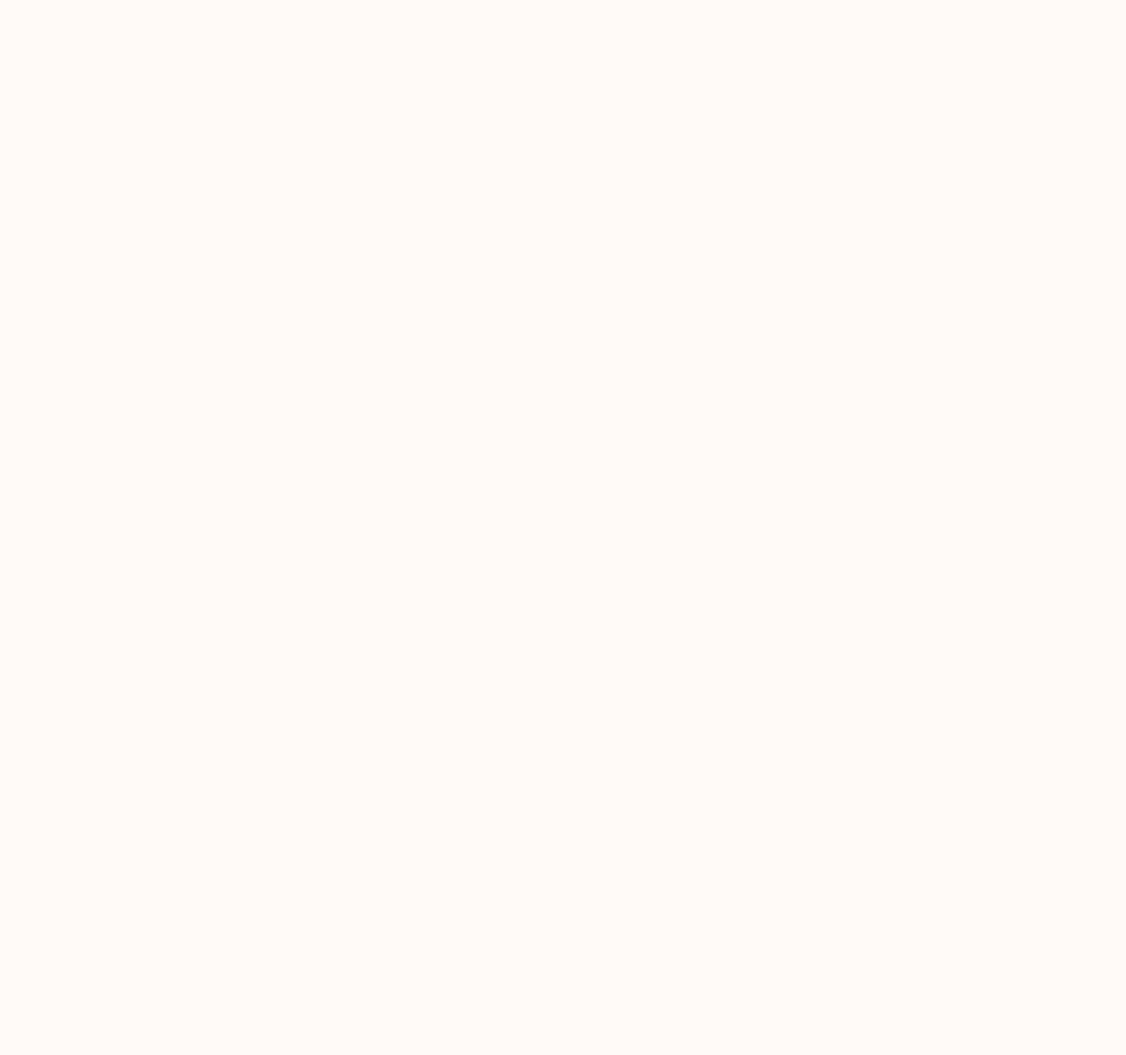
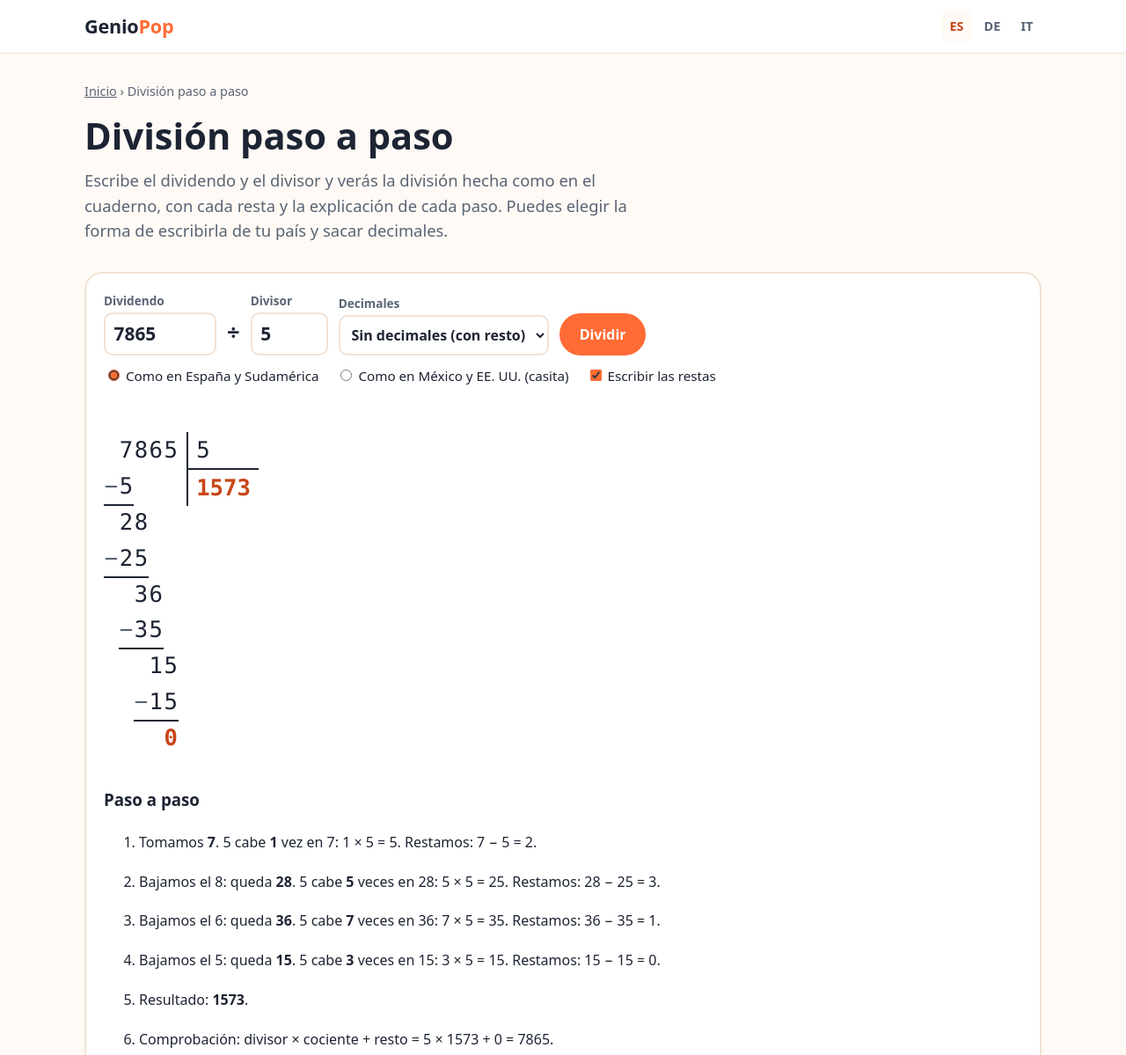
Before and after one commit to alexanderklimin/geniopop, an Astro site: page /es/division in a window 1280 px wide. Before the commit this address had no page. Shown: the top 1199 px of the page at 88% size. Before the commit the page ends 800 px from the top, so only its background shows below. Built offline with nearby package versions, Linux system fonts and the light colour scheme; Astro itself is replaced by a stand-in of ours.

Commit message:
es: long division step by step (galera and bracket layouts)
Co-Authored-By: Claude Opus 5.5 <noreply@anthropic.com>

```diff
--- /dev/null
+++ b/src/components/LongDivision.astro
@@ -0,0 +1,89 @@
+---
+import { longDivision } from '../lib/longdivision.js';
+import { resolvePrefs } from '../lib/locale.js';
+import { divisionHTML, DIV_TEXT } from '../i18n/division-render.js';
+interface Props { lang: string; dividend?: string; divisor?: number; decimals?: number; labels: Record<string, string> }
+const { lang, dividend = '7865', divisor = 5, decimals = 0, labels } = Astro.props;
+const prefs = resolvePrefs(lang, []);
+const res = longDivision(dividend, divisor, { decimals });
+const html = divisionHTML(res, { layout: prefs.layout, sep: prefs.decimalSep });
+const steps = DIV_TEXT[lang].steps(res, prefs.decimalSep);
+---
+<section class="fx ldc" data-ld data-lang={lang} data-labels={JSON.stringify(labels)}>
+  <form class="ld-form" data-ld-form novalidate>
+    <label>{labels.dividend}<input name="a" value={dividend} inputmode="decimal" /></label>
+    <span class="ld-sign">÷</span>
+    <label>{labels.divisor}<input name="b" value={divisor} inputmode="numeric" /></label>
+    <label>{labels.decimals}
+      <select name="dec">
+        <option value="0" selected={decimals === 0}>{labels.dec0}</option>
+        <option value="2" selected={decimals === 2}>{labels.dec2}</option>
+        <option value="10" selected={decimals === 10}>{labels.decAll}</option>
+      </select>
+    </label>
+    <button class="fx-go">{labels.calc}</button>
+  </form>
+  <div class="ld-opts">
+    <label><input type="radio" name="layout" value="galera" checked={prefs.layout === 'galera'} /> {labels.galera}</label>
+    <label><input type="radio" name="layout" value="bracket" checked={prefs.layout === 'bracket'} /> {labels.bracket}</label>
+    <label><input type="checkbox" name="products" checked /> {labels.products}</label>
+  </div>
+  <p class="fx-err" data-ld-err role="alert"></p>
+  <div class="ld-out" data-ld-out set:html={html} />
+  <h3>{labels.steps}</h3>
+  <ol class="fx-steps" data-ld-steps>{steps.map((s) => <li set:html={s} />)}</ol>
+</section>
+
+<script>
+  import { longDivision } from '../lib/longdivision.js';
+  import { resolvePrefs } from '../lib/locale.js';
+  import { divisionHTML, DIV_TEXT } from '../i18n/division-render.js';
+  for (const root of document.querySelectorAll('[data-ld]')) {
+    const lang = root.dataset.lang, L = JSON.parse(root.dataset.labels);
+    const prefs = resolvePrefs(lang, navigator.languages || []);
+    const form = root.querySelector('[data-ld-form]');
+    root.querySelector(`[name=layout][value=${prefs.layout}]`).checked = true;
+    const run = () => {
+      const err = root.querySelector('[data-ld-err]');
+      err.textContent = '';
+      const a = form.elements.a.value.trim().replace(/\s/g, ''), b = form.elements.b.value.trim();
+      if (!/^\d{1,12}([.,]\d{1,6})?$/.test(a) || !/^\d{1,6}$/.test(b) || Number(b) === 0) { err.textContent = Number(b) === 0 && /^\d+$/.test(b) ? L.errZero : L.err; return; }
+      try {
+        const res = longDivision(a, Number(b), { decimals: Number(form.elements.dec.value) });
+        const layout = root.querySelector('[name=layout]:checked').value;
+        root.querySelector('[data-ld-out]').innerHTML = divisionHTML(res, { layout, showProducts: root.querySelector('[name=products]').checked, sep: prefs.decimalSep });
+        root.querySelector('[data-ld-steps]').innerHTML = DIV_TEXT[lang].steps(res, prefs.decimalSep).map((s) => `<li>${s}</li>`).join('');
+      } catch { err.textContent = L.err; }
+    };
+    form.addEventListener('submit', (e) => { e.preventDefault(); run(); });
+    root.querySelectorAll('.ld-opts input, [name=dec]').forEach((i) => i.addEventListener('change', run));
+    if (prefs.layout !== 'galera' || prefs.decimalSep !== ',') run();
+  }
+</script>
+
+<style is:global>
+  .ld-form { display: flex; flex-wrap: wrap; align-items: end; gap: 0.75rem; }
+  .ld-form label { display: flex; flex-direction: column; font-size: 0.85rem; font-weight: 600; color: var(--muted); gap: 0.2rem; }
+  .ld-form input { width: 8rem; font: inherit; font-size: 1.3rem; font-weight: 700; color: var(--ink); padding: 0.4rem 0.6rem; border: 2px solid var(--line); border-radius: 10px; }
+  .ld-form input[name=b] { width: 5.5rem; }
+  .ld-form select { font: inherit; font-size: 1rem; padding: 0.55rem; border: 2px solid var(--line); border-radius: 10px; background: #fff; color: var(--ink); }
+  .ld-sign { font-size: 1.6rem; font-weight: 800; padding-bottom: 0.4rem; }
+  .ld-opts { display: flex; flex-wrap: wrap; gap: 0.5rem 1.25rem; margin: 0.75rem 0 0; font-size: 0.95rem; }
+  .ld-opts input { accent-color: var(--pop); }
+  .ld-out { overflow-x: auto; padding: 1rem 0; }
+  .ld { display: inline-flex; align-items: flex-start; font-family: ui-monospace, 'SFMono-Regular', Menlo, Consolas, monospace; font-size: 1.6rem; line-height: 1.6; }
+  .ld-grid { display: grid; grid-auto-rows: 1.6em; }
+  .ld-row { display: grid; grid-template-columns: repeat(var(--n), 1.1ch); }
+  .ld-row span { text-align: center; position: relative; }
+  .ld-row .ul { border-bottom: 2px solid var(--ink); }
+  .ld-row .mi { color: var(--muted); }
+  .ld-row .pt::after { content: ','; position: absolute; right: -0.35ch; }
+  .ld-row.rest span:not(:empty) { color: var(--pop-dark); font-weight: 700; }
+  .ld-side { display: flex; flex-direction: column; border-left: 2px solid var(--ink); margin-left: 0.6ch; }
+  .ld-side .ld-dv { border-bottom: 2px solid var(--ink); padding: 0 0.6ch; }
+  .ld-side .ld-q { padding: 0 0.6ch; color: var(--pop-dark); font-weight: 700; }
+  .ld-bracket .ld-left { padding-top: 1.6em; padding-right: 0.2ch; }
+  .ld-row.brk { border-top: 2px solid var(--ink); border-left: 2px solid var(--ink); border-top-left-radius: 10px; }
+  .ld-row.quot span { color: var(--pop-dark); font-weight: 700; }
+  .rep { text-decoration: overline; }
+</style>
--- /dev/null
+++ b/src/i18n/division-render.js
@@ -0,0 +1,93 @@
+// Draws a long division (src/lib/longdivision.js result) as HTML in a school layout, plus step texts.
+// Layouts: 'galera' (divisor on the right, quotient under it: ES, AR, CL, CO…), 'bracket' (MX "casita", US).
+// Every cell is one digit wide, so columns line up like on squared paper.
+
+function placeDigits(str, endCol) {
+  const out = new Map();
+  [...str].forEach((ch, i) => out.set(endCol - str.length + 1 + i, ch));
+  return out;
+}
+
+function rowHTML(cells, n, { minusAt = null, underlineFrom = null, underlineTo = null, cls = '', pointAfter = null } = {}) {
+  const spans = [];
+  for (let c = -1; c < n; c++) {
+    let ch = c === -1 ? '' : cells.get(c) ?? '';
+    const classes = [];
+    if (minusAt !== null && c === minusAt) { ch = '−'; classes.push('mi'); }
+    if (underlineFrom !== null && c >= underlineFrom && c <= underlineTo) classes.push('ul');
+    if (pointAfter !== null && c === pointAfter - 1 && cells.has(c)) classes.push('pt');
+    spans.push(`<span${classes.length ? ` class="${classes.join(' ')}"` : ''}>${ch}</span>`);
+  }
+  return `<div class="ld-row${cls ? ` ${cls}` : ''}">${spans.join('')}</div>`;
+}
+
+export function quotientText(res, sep) {
+  const { int, dec, repeating } = res.quotient;
+  if (!dec) return int;
+  if (!repeating) return `${int}${sep}${dec}`;
+  return `${int}${sep}${dec.slice(0, repeating.start)}<span class="rep">${dec.slice(repeating.start, repeating.end)}</span>`;
+}
+
+export function divisionHTML(res, { layout = 'galera', showProducts = true, sep = ',' } = {}) {
+  const D = res.dividend.digits, P = res.dividend.pointAfter;
+  const shownDividend = res.dividend.int.length + res.dividend.dec.length;
+  const last = res.steps.at(-1);
+  const n = Math.max(shownDividend, last.col + 1);
+  const hasDecInDividend = res.dividend.dec.length > 0;
+  const rows = [];
+  // dividend
+  const divCells = new Map(D.slice(0, shownDividend).map((d, i) => [i, String(d)]));
+  const dividendRow = rowHTML(divCells, n, { cls: layout === 'bracket' ? 'brk' : 'top', pointAfter: hasDecInDividend ? P : null });
+  res.steps.forEach((s, i) => {
+    if (showProducts && !(s.digit === 0 && i > 0)) { // a 0 in the quotient: nothing to subtract, school skips the row
+      const p = String(s.product);
+      const start = s.col - p.length + 1;
+      rows.push(rowHTML(placeDigits(p, s.col), n, { minusAt: start - 1, underlineFrom: start - 1, underlineTo: s.col }));
+    }
+    const next = res.steps[i + 1];
+    if (next) rows.push(rowHTML(placeDigits(`${s.remainder}${D[next.col]}`, next.col), n));
+    else rows.push(rowHTML(placeDigits(String(s.remainder), s.col), n, { cls: 'rest' }));
+  });
+  const q = quotientText(res, sep);
+  if (layout === 'bracket') {
+    const qCells = new Map(res.steps.map((s) => [s.col, String(s.digit)]));
+    // leading zeros of the quotient are not written above the dividend
+    const firstNonZero = res.steps.findIndex((s) => s.digit !== 0 || s.col >= P - 1);
+    for (let i = 0; i < firstNonZero; i++) qCells.delete(res.steps[i].col);
+    const qRow = rowHTML(qCells, n, { cls: 'quot', pointAfter: res.quotient.dec ? P : null });
+    return `<div class="ld ld-bracket" style="--n:${n + 1}"><div class="ld-left"><span class="ld-dv">${res.divisor}</span></div><div class="ld-grid">${qRow}${dividendRow}${rows.join('')}</div></div>`;
+  }
+  return `<div class="ld ld-galera" style="--n:${n + 1}"><div class="ld-grid">${dividendRow}${rows.join('')}</div><div class="ld-side"><span class="ld-dv">${res.divisor}</span><span class="ld-q">${q}</span></div></div>`;
+}
+
+export const DIV_TEXT = {
+  es: {
+    times: (q) => (q === 1 ? 'vez' : 'veces'),
+    steps(res, sep) {
+      const d = res.divisor, out = [];
+      let pointSaid = false;
+      res.steps.forEach((s, i) => {
+        let t = '';
+        if (i === 0) t += `Tomamos <strong>${s.partial}</strong>${String(s.partial).length > 1 && s.col > 0 ? `: con menos cifras no alcanza para dividir entre ${d}` : ''}. `;
+        else {
+          if (s.afterPoint && !pointSaid && res.dividend.dec.length <= s.col - res.dividend.pointAfter) {
+            t += `Ya no quedan cifras: ponemos una coma en el cociente y bajamos un 0. `;
+            pointSaid = true;
+          } else t += `Bajamos el ${s.broughtDown}: queda <strong>${s.partial}</strong>. `;
+        }
+        t += s.digit === 0
+          ? `${d} no cabe en ${s.partial}, así que escribimos un <strong>0</strong> en el cociente.`
+          : `${d} cabe <strong>${s.digit}</strong> ${this.times(s.digit)} en ${s.partial}: ${s.digit} × ${d} = ${s.product}. Restamos: ${s.partial} − ${s.product} = ${s.remainder}.`;
+        out.push(t);
+      });
+      const q = quotientText(res, sep).replace(/<[^>]+>/g, '');
+      const period = res.quotient.repeating ? res.quotient.dec.slice(res.quotient.repeating.start, res.quotient.repeating.end) : '';
+      const rep = period ? (period.length === 1 ? ` El ${period} se repite sin fin: es un decimal periódico (se marca con una raya encima).` : ` El grupo ${period} se repite sin fin: es un decimal periódico (se marca con una raya encima).`) : '';
+      const qHtml = quotientText(res, sep);
+      if (res.quotient.dec || res.remainder === 0) out.push(`Resultado: <strong>${qHtml}</strong>.${res.remainder !== 0 && !period ? ' La división todavía no ha terminado: el resto aún no es 0. Si necesitas más precisión, saca más decimales; si no, redondea.' : ''}${rep}`);
+      else out.push(`Cociente: <strong>${q}</strong>, resto: <strong>${res.remainder}</strong>.`);
+      if (!res.quotient.dec) out.push(`Comprobación: divisor × cociente + resto = ${d} × ${res.quotient.int} + ${res.remainder} = ${d * Number(res.quotient.int) + res.remainder}.`);
+      return out;
+    },
+  },
+};
--- a/src/i18n/ui.js
+++ b/src/i18n/ui.js
@@ -23,7 +23,7 @@ export const UI = {
     sections: [
       { title: 'Tablas de multiplicar', text: 'Del 1 al 12, con práctica en orden, salteada o contrarreloj, y la tabla pitagórica.', href: '/es/tablas-de-multiplicar/' },
       { title: 'Fracciones', text: 'Calculadora de suma, resta, multiplicación y división con el procedimiento completo.', href: '/es/fracciones/' },
-      { title: 'Calculadoras', text: 'Porcentajes, números romanos, división paso a paso, mcm y mcd, potencias y raíces.', links: [['Porcentajes', '/es/calculadora-de-porcentajes/'], ['Números romanos', '/es/numeros-romanos/'], ['mcm y mcd', '/es/mcm-mcd/']] },
+      { title: 'Calculadoras', text: 'Porcentajes, números romanos, división paso a paso, mcm y mcd, potencias y raíces.', links: [['Porcentajes', '/es/calculadora-de-porcentajes/'], ['Números romanos', '/es/numeros-romanos/'], ['División', '/es/division/'], ['mcm y mcd', '/es/mcm-mcd/']] },
       { title: 'Fichas para imprimir', text: 'Elige tema, curso y cantidad: la ficha sale lista en A4 o carta, con hoja de soluciones.' },
       { title: 'Juegos y reto del día', text: 'Juegos cortos de cálculo y un acertijo nuevo cada día.' },
       { title: 'Ciencia en casa', text: 'Experimentos seguros con materiales de la cocina.' },
--- /dev/null
+++ b/src/pages/es/division.astro
@@ -0,0 +1,77 @@
+---
+import Base from '../../layouts/Base.astro';
+import LongDivision from '../../components/LongDivision.astro';
+import { longDivision } from '../../lib/longdivision.js';
+import { divisionHTML } from '../../i18n/division-render.js';
+import { generate } from '../../lib/worksheet.js';
+
+const path = '/es/division/';
+const labels = { dividend: 'Dividendo', divisor: 'Divisor', decimals: 'Decimales', dec0: 'Sin decimales (con resto)', dec2: '2 decimales', decAll: 'Hasta 10 decimales', calc: 'Dividir', galera: 'Como en España y Sudamérica', bracket: 'Como en México y EE. UU. (casita)', products: 'Escribir las restas', steps: 'Paso a paso', err: 'Escribe un dividendo (puede tener decimales) y un divisor entero.', errZero: 'No se puede dividir entre 0.' };
+const faqs = [
+  { q: '¿Cuáles son las partes de una división?', a: 'El dividendo es el número que se reparte, el divisor es entre cuántos se reparte, el cociente es el resultado y el resto es lo que sobra. Siempre se cumple: dividendo = divisor × cociente + resto.' },
+  { q: '¿Cómo se divide entre dos cifras?', a: 'Igual que entre una, pero al principio se toman dos o tres cifras del dividendo. Para estimar cuántas veces cabe, fíjate en las primeras cifras: para saber cuántas veces cabe 23 en 97, piensa cuántas veces cabe 2 en 9 (4) y comprueba: 4 × 23 = 92.' },
+  { q: '¿Qué hago si el divisor no cabe?', a: 'Se escribe un 0 en el cociente y se baja la siguiente cifra. Olvidar ese 0 es el error más común: 408 ÷ 4 = 102, no 12.' },
+  { q: '¿Cómo saco decimales en una división?', a: 'Cuando ya no quedan cifras por bajar y el resto no es 0, se pone una coma en el cociente y se baja un 0. Se repite hasta que el resto sea 0 o hasta tener los decimales que se piden.' },
+  { q: '¿Por qué en México se escribe diferente?', a: 'En México y Estados Unidos se usa la «casita»: el divisor va a la izquierda y el cociente encima del dividendo. En España y gran parte de Sudamérica, el divisor va a la derecha y el cociente debajo. El cálculo es exactamente el mismo.' },
+];
+const faq = { '@context': 'https://schema.org', '@type': 'FAQPage', mainEntity: faqs.map((f) => ({ '@type': 'Question', name: f.q, acceptedAnswer: { '@type': 'Answer', text: f.a } })) };
+const ex408 = divisionHTML(longDivision(408, 4), { layout: 'galera' });
+const sheet1 = generate('div', { count: 8, seed: 3, divisorDigits: 1, quotientDigits: 3 }).problems;
+const sheet2 = generate('div', { count: 4, seed: 4, divisorDigits: 2, quotientDigits: 2, remainder: true }).problems;
+const sheet = [...sheet1, ...sheet2];
+---
+<Base lang="es" title="División paso a paso: calculadora de divisiones con resto y decimales"
+  description="Resuelve divisiones en columna paso a paso, entre una y dos cifras, con resto o con decimales, escritas como en España y Sudamérica o con la «casita» de México. Explicación, errores frecuentes y fichas."
+  alternates={{ es: path }} crumbs={[{ name: 'División paso a paso', path }]} jsonLd={[faq]}>
+  <h1>División paso a paso</h1>
+  <p class="lead">Escribe el dividendo y el divisor y verás la división hecha como en el cuaderno, con cada resta y la explicación de cada paso. Puedes elegir la forma de escribirla de tu país y sacar decimales.</p>
+
+  <LongDivision lang="es" dividend="7865" divisor={5} labels={labels} />
+
+  <section class="prose">
+    <h2>Cómo hacer una división, paso a paso</h2>
+    <ol>
+      <li>Toma la primera cifra del dividendo. Si es menor que el divisor, toma dos (o las que hagan falta).</li>
+      <li>Busca cuántas veces cabe el divisor en ese número y escríbelo en el cociente.</li>
+      <li>Multiplica esa cifra por el divisor y réstalo.</li>
+      <li>Baja la siguiente cifra del dividendo junto al resto y vuelve al paso 2.</li>
+      <li>Cuando no quedan cifras, lo que sobra es el resto. Comprueba: divisor × cociente + resto = dividendo.</li>
+    </ol>
+    <p>En España también se enseña la <strong>división abreviada</strong>: se hacen las restas de cabeza y solo se escribe el resto. Desmarca «Escribir las restas» para verla así.</p>
+
+    <h2>El error del cero en el cociente</h2>
+    <p>Si al bajar una cifra el divisor no cabe, hay que escribir un 0 en el cociente antes de bajar la siguiente. En 408 ÷ 4, al bajar el 0 queda 0, y el 4 cabe 0 veces: el resultado es 102, no 12.</p>
+    <div class="example" set:html={ex408} />
+
+    <h2>Divisiones entre dos cifras</h2>
+    <p>El método es el mismo, pero estimar cuántas veces cabe cuesta más. Un truco: tapa la última cifra de los dos números. Para 97 ÷ 23, piensa en 9 ÷ 2 ≈ 4 y comprueba 4 × 23 = 92. Si te pasas, prueba con una menos.</p>
+
+    <h2>Errores frecuentes</h2>
+    <ul>
+      <li>Olvidar el 0 en el cociente (ver arriba).</li>
+      <li>Escribir un resto mayor o igual que el divisor: si pasa, el divisor cabía una vez más.</li>
+      <li>Bajar dos cifras a la vez sin escribir nada en el cociente.</li>
+      <li>Con decimales, olvidar la coma en el cociente al bajar el primer 0.</li>
+    </ul>
+  </section>
+
+  <h2>Divisiones para imprimir</h2>
+  <p>8 divisiones exactas entre una cifra y 4 con resto entre dos cifras. Las soluciones están en la segunda página.</p>
+  <div class="sheet" data-print-area="sheet">
+    <div class="sheet-head"><strong>Divisiones</strong><span>Nombre: ____________________</span><span>Fecha: __________</span></div>
+    <ol class="sheet-grid div-sheet">{sheet.map((p) => <li>{p.operands[0]} ÷ {p.operands[1]}</li>)}</ol>
+    <div class="sheet-answers"><strong>Soluciones</strong><ol class="sheet-key">{sheet.map((p) => <li>{p.answer}{p.remainder ? `, resto ${p.remainder}` : ''}</li>)}</ol></div>
+  </div>
+  <div class="actions"><button type="button" class="button primary" data-print="sheet">Imprimir ficha</button></div>
+
+  <section class="prose">
+    <h2>Preguntas frecuentes</h2>
+    <dl class="faq">{faqs.map((f) => <><dt>{f.q}</dt><dd>{f.a}</dd></>)}</dl>
+  </section>
+</Base>
+<style>
+  .example { background: #fff; border: 1px solid var(--line); border-radius: 16px; padding: 0.25rem 1.1rem; display: inline-block; }
+  .div-sheet { grid-template-columns: repeat(auto-fill, minmax(11rem, 1fr)); font-size: 1.25rem; row-gap: 6rem; }
+  @media print { .div-sheet { grid-template-columns: repeat(3, 1fr); row-gap: 50mm; } }
+  .sheet-key { grid-template-columns: repeat(auto-fill, minmax(9rem, 1fr)) !important; }
+</style>
```
Also changed, not shown: CHANGELOG.md.
